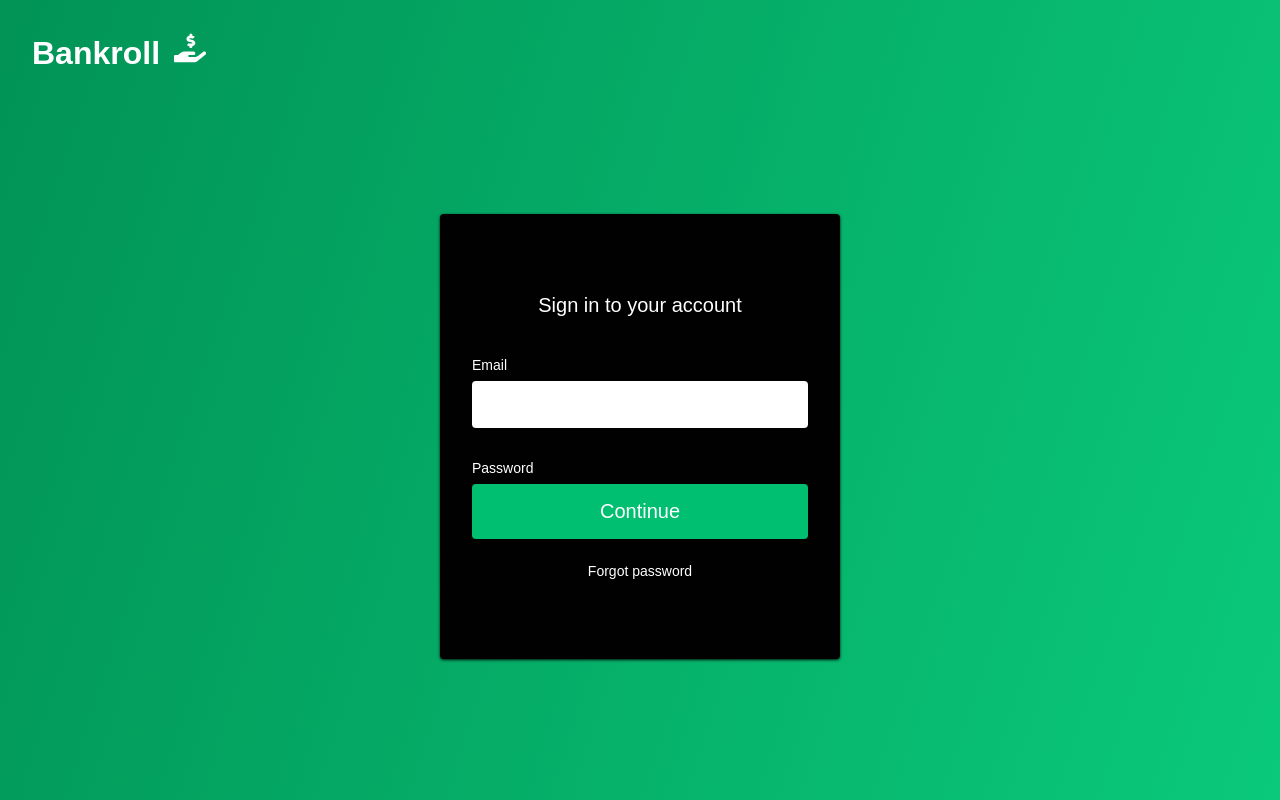
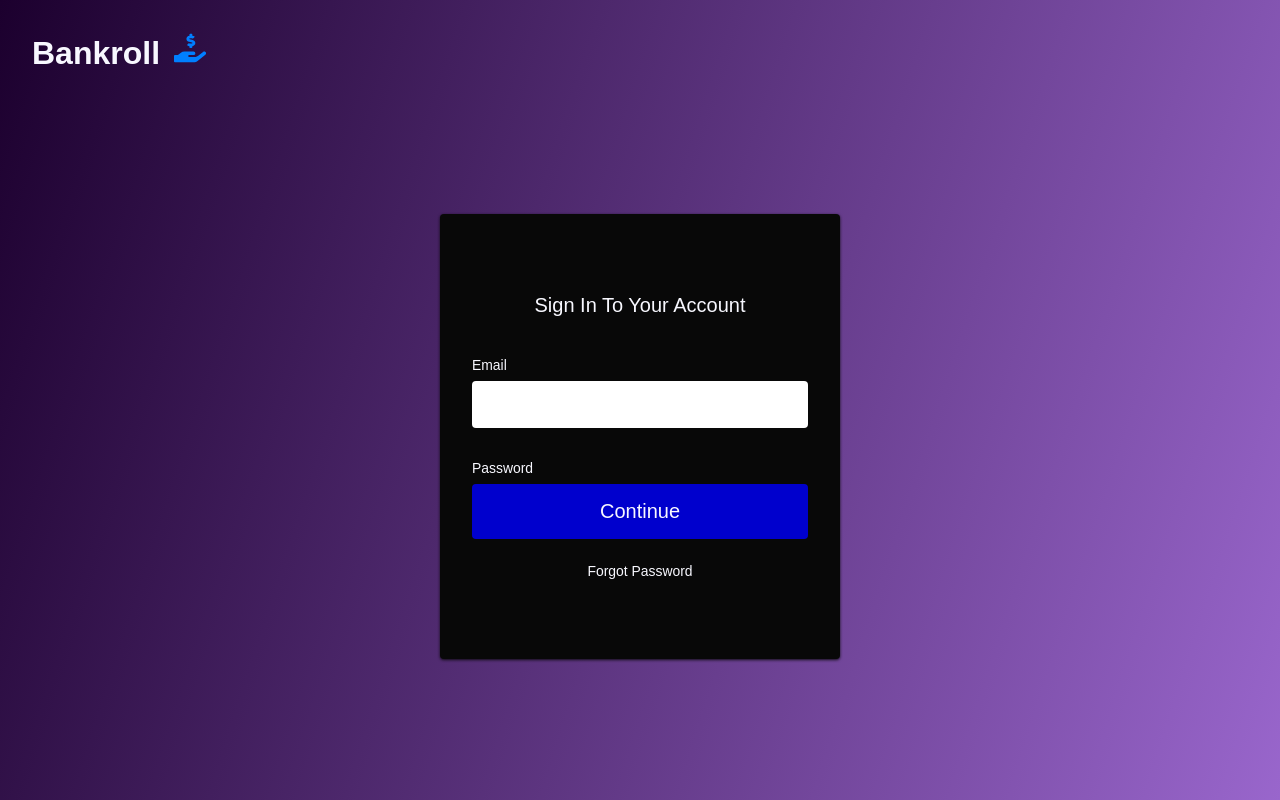
Before and after one commit to LeslieLopez25/react-website-smooth-scroll, a React (Create React App) app: page /signin in a window 1280 px wide. Built offline with nearby package versions, Linux system fonts and the light colour scheme; a web font is replaced by a local one.

Commit message:
Cleaned up the signin page CSS

```diff
--- a/src/components/Sidebar/SidebarElements.js
+++ b/src/components/Sidebar/SidebarElements.js
@@ -83,8 +83,8 @@ export const SidebarRouter = styled(LinkRouter)`
   cursor: pointer;
 
   &:hover {
-    transition: all 0.2s ease-in-out;
     background: hsl(270, 50%, 60%);
     color: hsl(0, 0%, 3.1%);
+    transition: all 0.2s ease-in-out;
   }
 `;
--- a/src/components/Signin/SigninElements.js
+++ b/src/components/Signin/SigninElements.js
@@ -3,113 +3,120 @@ import { Link } from "react-router-dom";
 import { FaHandHoldingUsd } from "react-icons/fa";
 
 export const Container = styled.div`
-  min-height: 692px;
+  background: linear-gradient(
+    108deg,
+    hsl(276.5, 100%, 9%, 1) 0%,
+    hsl(270, 50%, 60%, 1) 100%
+  );
   position: fixed;
+  top: 0;
   bottom: 0;
   left: 0;
   right: 0;
-  top: 0;
+  min-height: 43.25rem;
+  overflow: hidden;
   z-index: 0;
-  overflow: hidden;
-  background: linear-gradient(
-    108deg,
-    rgba(1, 147, 86, 1) 0%,
-    rgba(10, 201, 122, 1) 100%
-  );
 `;
 
 export const FormWrap = styled.div`
-  height: 100%;
   display: flex;
   flex-direction: column;
   justify-content: center;
+  height: 100%;
 
-  @media screen and (max-width: 400px) {
+  @media screen and (max-width: 25em) {
     height: 80%;
   }
 `;
 
 export const Icon = styled(Link)`
-  margin-left: 32px;
-  margin-top: 32px;
+  color: hsl(240, 100%, 98.6%);
+  font-size: 2rem;
+  font-weight: 700;
   text-decoration: none;
-  color: #fff;
-  font-weight: 700;
-  font-size: 32px;
+  margin-top: 2rem;
+  margin-left: 2rem;
 
-  @media screen and (max-width: 480px) {
-    margin-left: 16px;
-    margin-top: 8px;
+  @media screen and (max-width: 30em) {
+    margin-left: 1rem;
+    margin-top: 0.5rem;
   }
 `;
 
 export const Money = styled(FaHandHoldingUsd)`
+  color: hsl(210.1, 100%, 50%);
   position: relative;
-  left: 5px;
+  left: 0.312rem;
 `;
 
 export const FormContent = styled.div`
-  height: 100%;
   display: flex;
   flex-direction: column;
   justify-content: center;
+  height: 100%;
 
-  @media screen and (max-width: 480px) {
-    padding: 10px;
+  @media screen and (max-width: 30em) {
+    padding: 0.62em;
   }
 `;
 
 export const Form = styled.form`
-  background: #010101;
-  max-width: 400px;
+  display: grid;
+  background: hsl(0, 0%, 3.1%);
+  margin: 0 auto;
+  padding: 5rem 2rem;
+  max-width: 25rem;
+  width: 100%;
   height: auto;
-  width: 100%;
+  border-radius: 0.25rem;
+  box-shadow: 0 1px 3px hsl(0, 0%, 3.1%, 0.9);
   z-index: 1;
-  display: grid;
-  margin: 0 auto;
-  padding: 80px 32px;
-  border-radius: 4px;
-  box-shadow: 0 1px 3px rgba(0, 0, 0, 0.9);
 
-  @media screen and (max-width: 400px) {
-    padding: 32px 32px;
+  @media screen and (max-width: 25em) {
+    padding: 2rem 2rem;
   }
 `;
 
 export const FormH1 = styled.h1`
-  margin-bottom: 40px;
-  color: #fff;
-  font-size: 20px;
+  color: hsl(240, 100%, 98.6%);
+  font-size: 1.25rem;
   font-weight: 400;
   text-align: center;
+  margin-bottom: 2.5rem;
 `;
 
 export const FormLabel = styled.label`
-  margin-bottom: 8px;
-  font-size: 14px;
-  color: #fff;
+  color: hsl(240, 100%, 98.6%);
+  font-size: 0.87rem;
+  margin-bottom: 0.5rem;
 `;
 
 export const FormInput = styled.input`
-  padding: 16px 16px;
-  margin-bottom: 32px;
+  margin-bottom: 2rem;
+  padding: 1rem 1rem;
   border: none;
-  border-radius: 4px;
+  border-radius: 0.25rem;
 `;
 
 export const FormButton = styled.button`
-  background: #01bf71;
-  padding: 16px 0;
+  background: hsl(240, 100%, 40.2%);
+  color: hsl(240, 100%, 98.6%);
+  font-size: 1.25rem;
+  padding: 1rem 0;
   border: none;
-  border-radius: 4px;
-  color: #fff;
-  font-size: 20px;
+  border-radius: 0.25rem;
   cursor: pointer;
+
+  &:hover {
+    background: hsl(270, 50%, 60%);
+    color: hsl(0, 0%, 3.1%);
+  }
 `;
 
 export const Text = styled.span`
+  color: hsl(240, 100%, 98.6%);
+  font-size: 0.87rem;
   text-align: center;
-  margin-top: 24px;
-  color: #fff;
-  font-size: 14px;
+  margin-top: 1.5rem;
+  cursor: pointer;
 `;
--- a/src/components/Signin/index.js
+++ b/src/components/Signin/index.js
@@ -23,12 +23,12 @@ const SignIn = () => {
           </Icon>
           <FormContent>
             <Form action="#">
-              <FormH1>Sign in to your account</FormH1>
+              <FormH1>Sign In To Your Account</FormH1>
               <FormLabel htmlFor="for">Email</FormLabel>
               <FormInput type="email" required />
               <FormLabel htmlFor="for">Password</FormLabel>
               <FormButton type="submit">Continue</FormButton>
-              <Text>Forgot password</Text>
+              <Text>Forgot Password</Text>
             </Form>
           </FormContent>
         </FormWrap>
```
